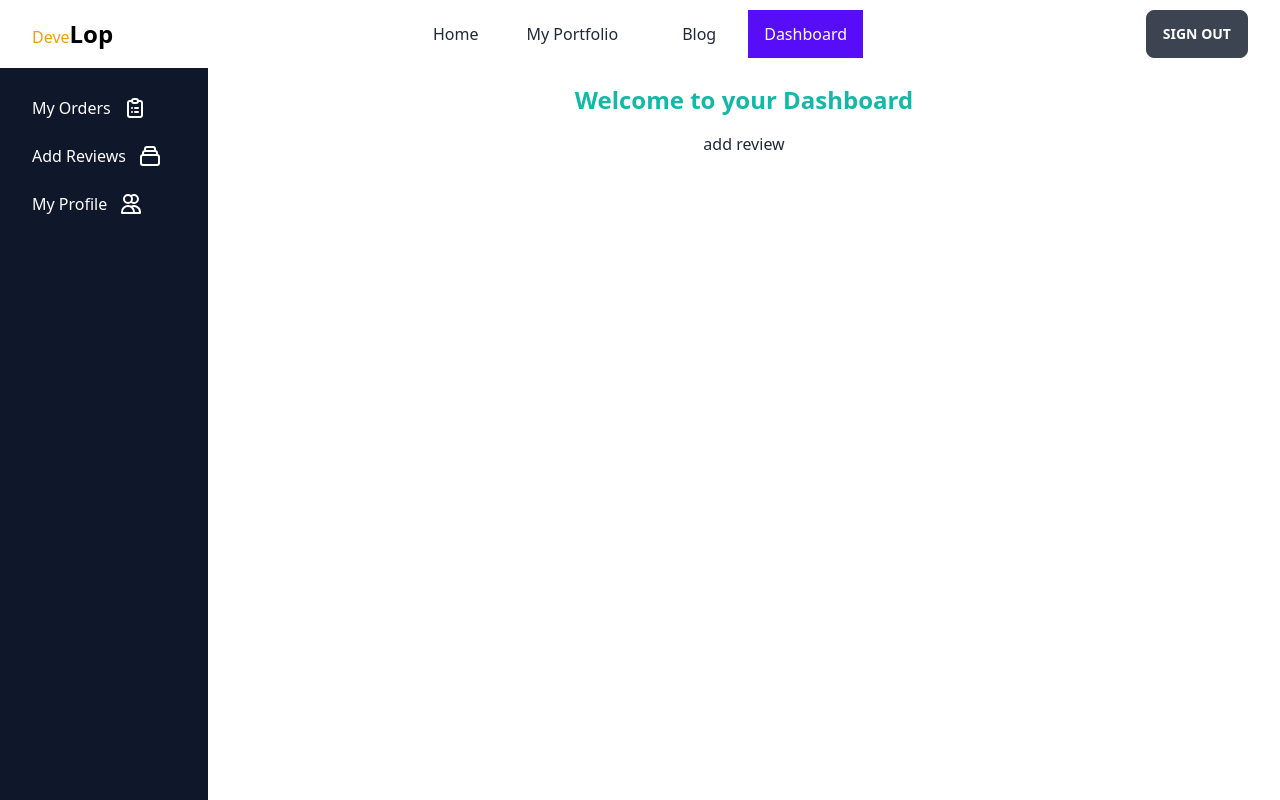
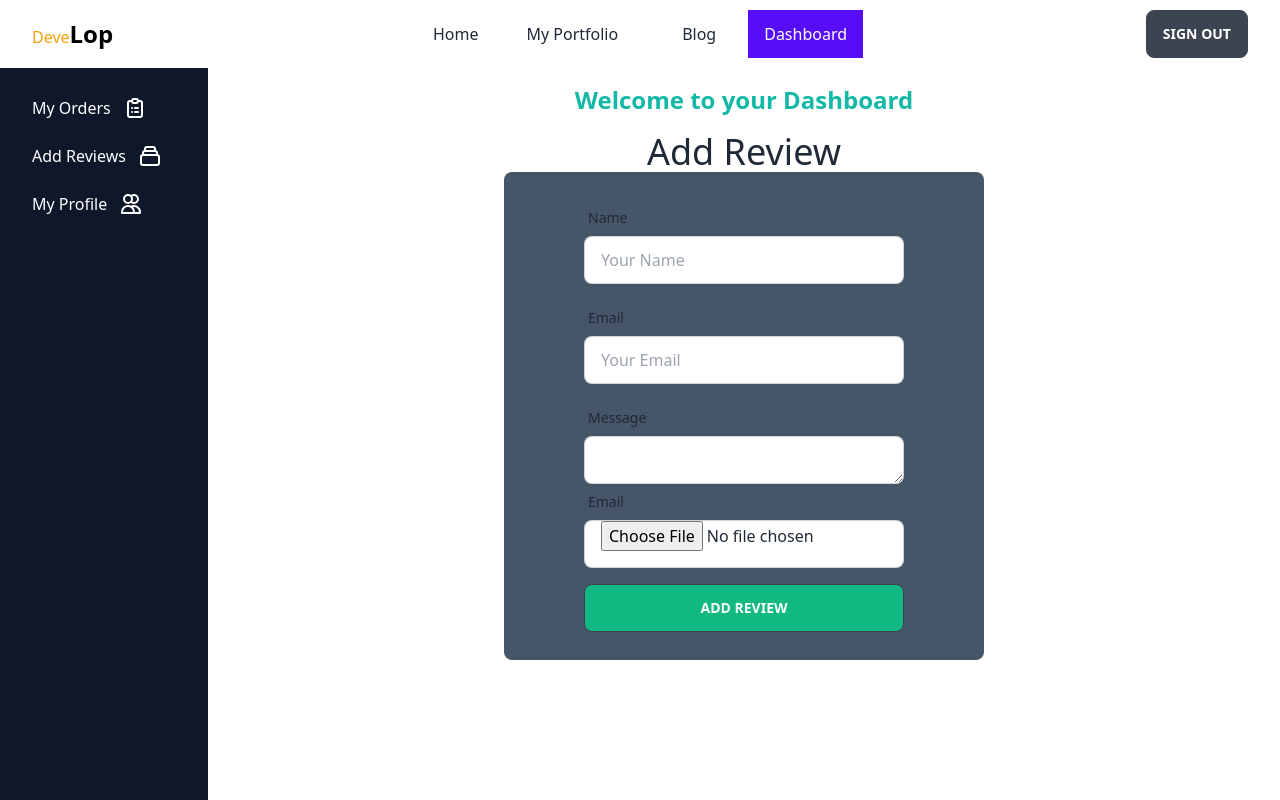
Before and after one commit to Hamed-Hasan/manufacture-development-client, a React (Create React App) app: page /dashboard/review in a window 1280 px wide. Shown: the top 800 px of the page. Built offline with nearby package versions, Linux system fonts and the light colour scheme; no server answers; sample sign-in values are in the browser's storage; the HTML template or start-up script is replaced by a standard one.

Commit message:
add review added

```diff
--- a/src/components/Pages/Dashboard/AddReview.js
+++ b/src/components/Pages/Dashboard/AddReview.js
@@ -1,9 +1,143 @@
-import React from 'react';
+import React, { useState } from 'react';
+import { useForm } from 'react-hook-form';
+import { toast } from 'react-toastify';
 
 const AddReview = () => {
+    const [loading, setLoading] = useState(false);
+    const { register, formState: { errors }, handleSubmit, reset } = useForm();
+    const imageStorageKey = '0a489a5f81e1a77f2b17492e627939c3';
+    const onSubmit = async data => {
+        const image = data.image[0];
+        const formData = new FormData();
+        formData.append('image', image);
+      const url = `https://api.imgbb.com/1/upload?key=${imageStorageKey}`;
+      fetch(url, {
+        method: 'POST',
+        body: formData
+    })
+    .then(res => res.json())
+    .then(result => {
+      if(result.success){
+          const img = result.data.url;
+          const doctor = {
+              name: data.name,
+              email: data.email,
+              message: data.message,
+              img: img
+          }
+          // send to database
+          fetch('http://localhost:5000/addReview', {
+              method: 'POST',
+              headers: {
+                  'Content-Type': 'application/json',
+                  authorization: `Bearer ${localStorage.getItem('accessToken')}`
+              },
+              body: JSON.stringify(doctor)
+          })
+          .then(res => res.json())
+          .then(inserted => {
+              if(inserted.insertedId){
+                  toast.success('Review added successfully')
+                  reset();
+              }
+              else{
+                  toast.error('Failed to add the review');
+              }
+          })
+      }
+    })
+
+    }
     return (
-        <div>
-            add review
+        <div >
+            <h2 className='text-4xl'>Add Review</h2>
+            <div className='flex items-center justify-center'>
+
+<form onSubmit={handleSubmit(onSubmit)} className='mt-0 py-7 px-20 bg-slate-600 rounded-lg'>
+
+<div className="form-control w-full max-w-xs">
+<label className="label">
+<span className="label-text">Name</span>
+</label>
+<input
+type="text"
+placeholder="Your Name"
+className="input input-bordered w-full max-w-xs"
+{...register("name", {
+required: {
+    value: true,
+    message: 'Name is Required'
+}
+})}
+/>
+<label className="label">
+{errors.name?.type === 'required' && <span className="label-text-alt text-red-500">{errors.name.message}</span>}
+</label>
+</div>
+
+<div className="form-control w-full max-w-xs">
+<label className="label">
+<span className="label-text">Email</span>
+</label>
+<input
+type="email"
+placeholder="Your Email"
+className="input input-bordered w-full max-w-xs"
+{...register("email", {
+required: {
+    value: true,
+    message: 'Email is Required'
+},
+pattern: {
+    value: /[a-z0-9]+@[a-z]+\.[a-z]{2,3}/,
+    message: 'Provide a valid Email'
+}
+})}
+/>
+<label className="label">
+{errors.email?.type === 'required' && <span className="label-text-alt text-red-500">{errors.email.message}</span>}
+{errors.email?.type === 'pattern' && <span className="label-text-alt text-red-500">{errors.email.message}</span>}
+</label>
+</div>
+<div className="form-control w-full max-w-xs">
+<label className="label">
+<span className="label-text">Message</span>
+</label>
+
+<textarea
+type="text"
+className="input input-bordered w-full max-w-xs"
+{...register("message", {
+required: {
+    value: true,
+    message: 'message is Required'
+}
+})}
+/>
+</div>
+<div className="form-control w-full max-w-xs">
+<label className="label">
+<span className="label-text">Email</span>
+</label>
+<input
+type="file"
+className="input input-bordered w-full max-w-xs"
+{...register("image", {
+required: {
+    value: true,
+    message: 'Image is Required'
+}
+})}
+/>
+<label className="label">
+{errors.name?.type === 'required' && <span className="label-text-alt text-red-500">{errors.name.message}</span>}
+</label>
+<input className='btn bg-emerald-500 w-full max-w-xs text-white' type="submit" value="Add Review" />
+</div>
+
+</form>
+            </div>
+
         </div>
     );
 };
--- a/src/components/Pages/Dashboard/MyOrders.js
+++ b/src/components/Pages/Dashboard/MyOrders.js
@@ -30,14 +30,14 @@ const MyOrders = () => {
     // }, [user]);
 
 
-    const [appointments, setAppointments] = useState([]);
-    console.log(appointments)
+    const [order, setOrder] = useState([]);
+    console.log(order)
     const [user] = useAuthState(auth);
     const navigate = useNavigate();
 
     useEffect(() => {
 
-    fetch(`http://localhost:5000/booking?patient=${user.email}`, {
+    fetch(`http://localhost:5000/order?user=${user.email}`, {
         // verify user
         method: 'GET',
         headers: {
@@ -47,21 +47,21 @@ const MyOrders = () => {
         .then(res => {
             console.log('res', res);
             if (res.status === 401 || res.status === 403) {
-                signOut(auth);
+                // signOut(auth);
                 localStorage.removeItem('accessToken');
-                navigate('/');
+                // navigate('/');
             }
             return res.json()
         })
         .then(data => {
 
-            setAppointments(data);
+            setOrder(data);
         });
     }, [user]);
 
     return (
         <div>
-            <h2>My Order: {appointments.length}</h2>
+            <h2>My Order: {order.length}</h2>
             <div class="overflow-x-auto">
                 <table class="table w-full">
                     <thead>
@@ -76,6 +76,15 @@ const MyOrders = () => {
                     </thead>
                     <tbody>
 
+                    {
+                            // order?.map((a, index) =><tr>
+                            //     <th>{index + 1}</th>
+                            //     <td>{a.productName}</td>
+                            //     <td>{a.price}</td>
+                            //     <td>{a.userName}</td>
+                            //     <td>{a.address}</td>
+                            //                 </tr>)
+                        }
 
 
                     </tbody>
```
